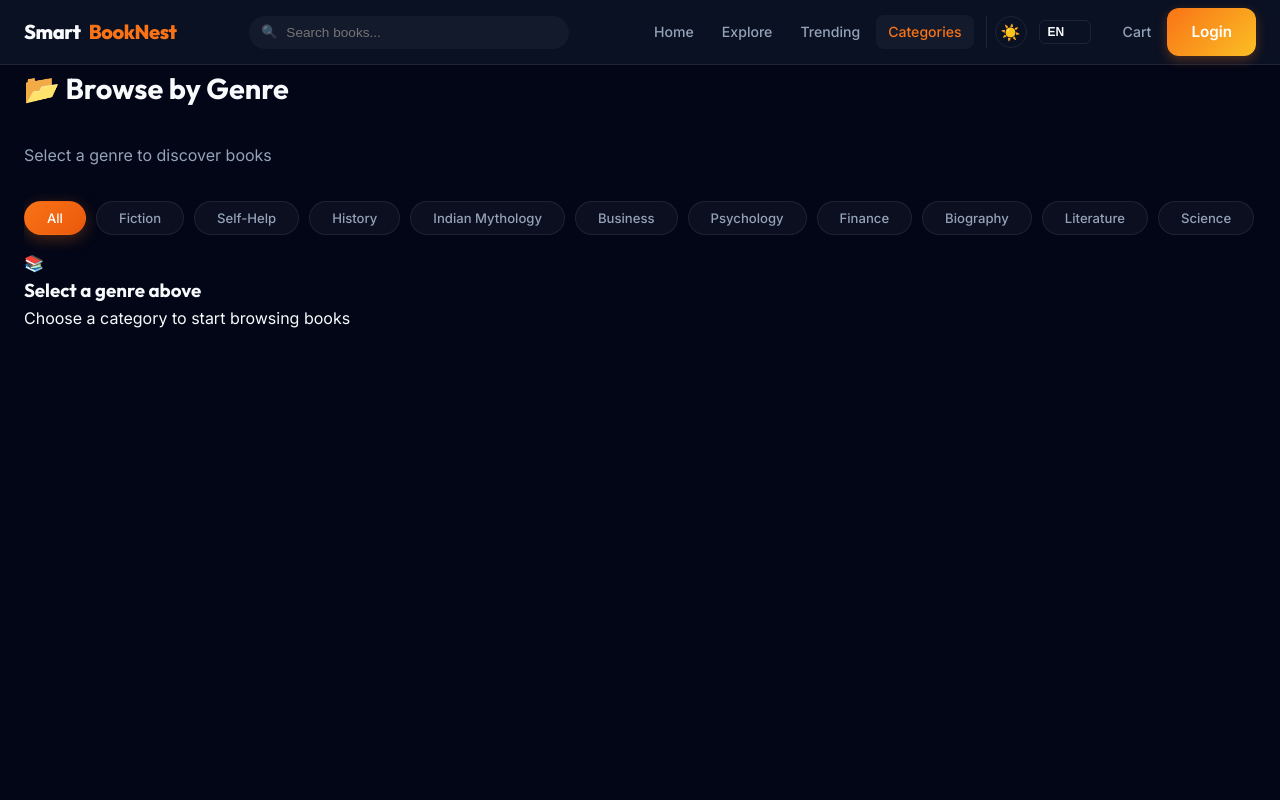
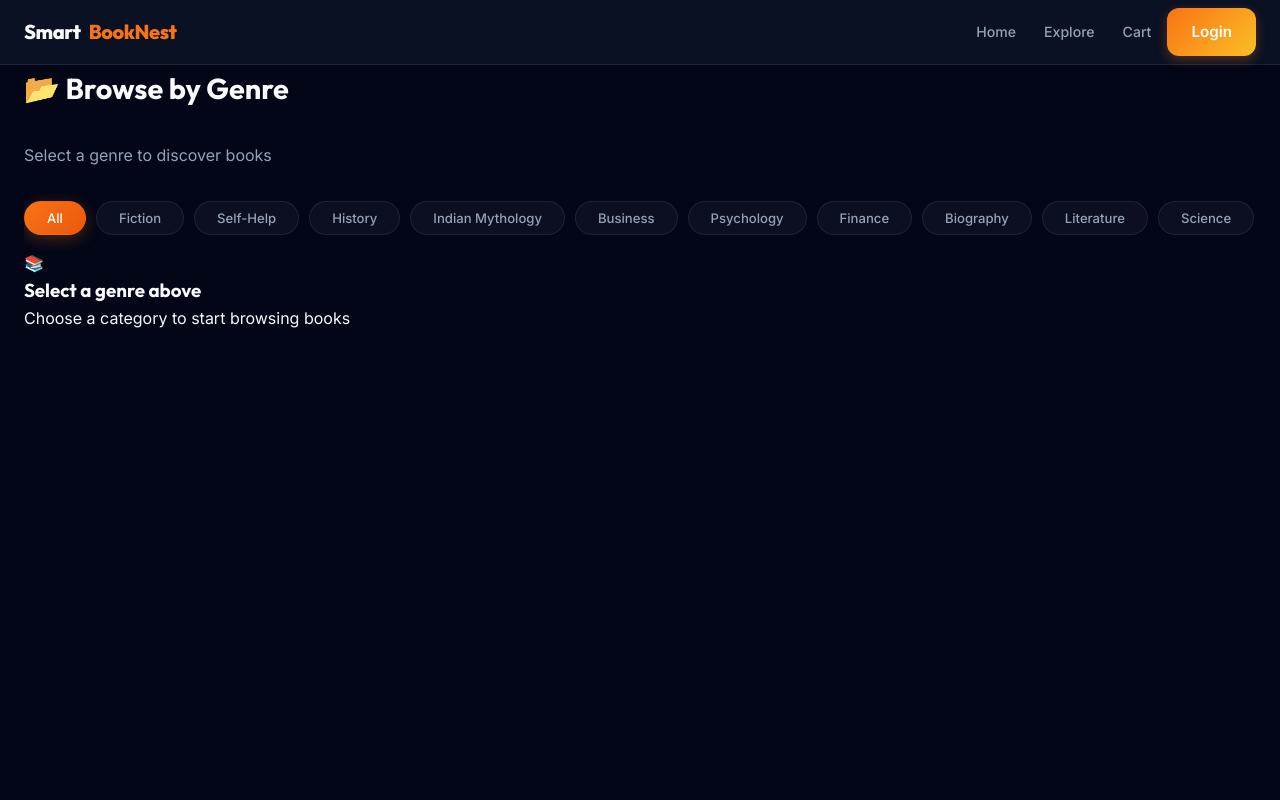
Before and after one commit to KandadiCharanTej/BookNest, a React (Vite) app: page /categories in a window 1280 px wide. Shown: the top 800 px of the page. Built offline with nearby package versions, Linux system fonts and the light colour scheme.

Commit message:
Ultra-minimalist navbar, multi-quantity cart support, and updated Explore search

```diff
--- a/src/components/Navbar/Navbar.css
+++ b/src/components/Navbar/Navbar.css
@@ -88,91 +88,12 @@
   color: var(--accent-primary);
 }
 
-/* Controls Section */
-.nav-controls {
-  display: flex;
-  align-items: center;
-  gap: 8px;
-  padding: 0 8px;
-  border-left: 1px solid var(--border-color);
-  margin-left: 8px;
+/* Dropdown & Profile Section */
+.nav-profile-container {
+  position: relative;
+  margin-left: 10px;
 }
 
-.control-btn {
-  background: transparent;
-  width: 34px;
-  height: 34px;
-  border-radius: 10px;
-  display: flex;
-  align-items: center;
-  justify-content: center;
-  font-size: 1.1rem;
-  color: var(--text-primary);
-}
-
-.control-btn:hover {
-  background: rgba(128, 128, 128, 0.08);
-}
-
-.lang-select {
-  background: rgba(128, 128, 128, 0.08);
-  border: 1px solid transparent;
-  color: var(--text-primary);
-  font-size: 0.75rem;
-  font-weight: 700;
-  padding: 6px 8px;
-  border-radius: 8px;
-  cursor: pointer;
-  appearance: none;
-  -webkit-appearance: none;
-}
-
-.lang-select:hover {
-  border-color: var(--border-color);
-}
-
-.nav-controls {
-  display: flex;
-  align-items: center;
-  gap: 12px;
-  margin: 0 8px;
-}
-
-.control-btn {
-  background: transparent;
-  border: 1px solid var(--border-color);
-  width: 32px;
-  height: 32px;
-  border-radius: 50%;
-  display: flex;
-  align-items: center;
-  justify-content: center;
-  font-size: 1rem;
-  color: var(--text-primary);
-  cursor: pointer;
-  transition: var(--transition);
-}
-
-.control-btn:hover {
-  background: var(--bg-secondary);
-  border-color: var(--accent-primary);
-}
-
-.lang-select {
-  background: transparent;
-  border: 1px solid var(--border-color);
-  color: var(--text-primary);
-  font-size: 0.75rem;
-  font-weight: 600;
-  padding: 4px 8px;
-  border-radius: 6px;
-  cursor: pointer;
-  outline: none;
-}
-
-.lang-select:hover {
-  border-color: var(--accent-primary);
-}
 
 .nav-profile-container {
   position: relative;
@@ -225,17 +146,18 @@
   position: absolute;
   top: calc(100% + 10px);
   right: 0;
-  width: 200px;
-  padding: 8px;
+  width: 220px;
   display: flex;
   flex-direction: column;
-  background: rgba(15, 23, 42, 0.95);
-  backdrop-filter: blur(20px);
+  background: var(--bg-glass);
+  backdrop-filter: blur(24px);
+  -webkit-backdrop-filter: blur(24px);
   border: 1px solid var(--border-color);
   border-radius: var(--radius-md);
   z-index: 1000;
   animation: slideDown 0.2s ease-out;
-  box-shadow: 0 10px 25px rgba(0, 0, 0, 0.5);
+  box-shadow: var(--shadow-lg);
+  overflow: hidden;
 }
 
 @keyframes slideDown {
@@ -243,29 +165,107 @@
   to { transform: translateY(0); opacity: 1; }
 }
 
+.dropdown-header {
+  padding: 16px;
+  background: rgba(128, 128, 128, 0.05);
+}
+
+.dropdown-user-name {
+  display: block;
+  font-weight: 700;
+  font-size: 0.9rem;
+  color: var(--text-primary);
+}
+
+.dropdown-user-email {
+  display: block;
+  font-size: 0.75rem;
+  color: var(--text-secondary);
+}
+
 .dropdown-item {
   padding: 10px 16px;
   color: var(--text-secondary);
   text-decoration: none;
-  font-size: 0.9rem;
-  border-radius: var(--radius-sm);
+  font-size: 0.88rem;
+  font-weight: 500;
   transition: all 0.2s;
-  text-align: left;
+  display: flex;
+  align-items: center;
+  gap: 10px;
 }
 
 .dropdown-item:hover {
-  background: rgba(255, 255, 255, 0.05);
+  background: rgba(128, 128, 128, 0.08);
   color: var(--text-primary);
+}
+
+.dropdown-settings {
+  padding: 8px 0;
+}
+
+.setting-item {
+  display: flex;
+  align-items: center;
+  justify-content: space-between;
+  padding: 8px 16px;
+  font-size: 0.82rem;
+  color: var(--text-primary);
+}
+
+.mini-toggle {
+  background: transparent;
+  padding: 0;
+  border: none;
+}
+
+.toggle-track {
+  width: 32px;
+  height: 18px;
+  background: rgba(128, 128, 128, 0.2);
+  border-radius: 20px;
+  position: relative;
+  transition: var(--transition);
+}
+
+.toggle-track.active {
+  background: var(--accent-primary);
+}
+
+.toggle-thumb {
+  width: 14px;
+  height: 14px;
+  background: #fff;
+  border-radius: 50%;
+  position: absolute;
+  top: 2px;
+  left: 2px;
+  transition: var(--transition);
+}
+
+.toggle-track.active .toggle-thumb {
+  left: 16px;
+}
+
+.lang-select-mini {
+  background: rgba(128, 128, 128, 0.08);
+  border: 1px solid var(--border-color);
+  border-radius: 6px;
+  color: var(--text-primary);
+  font-size: 0.7rem;
+  font-weight: 600;
+  padding: 2px 4px;
+  cursor: pointer;
+  outline: none;
 }
 
 .dropdown-divider {
   height: 1px;
   background: var(--border-color);
-  margin: 8px 0;
 }
 
 .logout-item {
-  color: #F87171;
+  color: var(--danger) !important;
   background: none;
   border: none;
   cursor: pointer;
@@ -273,7 +273,7 @@
 }
 
 .logout-item:hover {
-  background: rgba(248, 113, 113, 0.1);
+  background: rgba(239, 68, 68, 0.08);
 }
 
 /* Hamburger */
--- a/src/components/Navbar/Navbar.jsx
+++ b/src/components/Navbar/Navbar.jsx
@@ -10,7 +10,6 @@ import './Navbar.css';
 export default function Navbar() {
   const { isAuthenticated, user, logout } = useAuth();
   const { cartCount } = useCart();
-  const [query, setQuery] = useState('');
   const [menuOpen, setMenuOpen] = useState(false);
   const [dropdownOpen, setDropdownOpen] = useState(false);
   const navigate = useNavigate();
@@ -30,15 +29,6 @@ export default function Navbar() {
     return () => document.removeEventListener('mousedown', handleClickOutside);
   }, []);
 
-  // Handle search form submit
-  const handleSearch = (e) => {
-    e.preventDefault();
-    if (query.trim()) {
-      navigate(`/explore?search=${encodeURIComponent(query.trim())}`);
-      setQuery('');
-      setMenuOpen(false);
-    }
-  };
 
   return (
     <nav className="navbar" id="main-navbar">
@@ -48,40 +38,10 @@ export default function Navbar() {
           Smart <span className="logo-accent">BookNest</span>
         </Link>
 
-        {/* Search Bar */}
-        <form className="navbar-search" onSubmit={handleSearch}>
-          <span className="search-icon">🔍</span>
-          <input
-            type="text"
-            className="search-input"
-            placeholder={t.searchPlaceholder}
-            value={query}
-            onChange={(e) => setQuery(e.target.value)}
-          />
-        </form>
 
         <div className={`navbar-links ${menuOpen ? 'open' : ''}`}>
           <NavLink to="/" className="nav-link" onClick={() => setMenuOpen(false)}>{t.home}</NavLink>
           <NavLink to="/explore" className="nav-link" onClick={() => setMenuOpen(false)}>{t.explore}</NavLink>
-          <NavLink to="/trending" className="nav-link" onClick={() => setMenuOpen(false)}>{t.trending}</NavLink>
-          <NavLink to="/categories" className="nav-link" onClick={() => setMenuOpen(false)}>{t.categories}</NavLink>
-
-          <div className="nav-controls">
-            <button className="control-btn theme-toggle" onClick={toggleTheme} title="Toggle Theme">
-              {isDarkMode ? '☀️' : '🌙'}
-            </button>
-
-            <select
-              className="lang-select"
-              value={lang}
-              onChange={(e) => changeLanguage(e.target.value)}
-              aria-label="Select Language"
-            >
-              <option value="en">EN</option>
-              <option value="hi">हिन्दी</option>
-              <option value="te">తెలుగు</option>
-            </select>
-          </div>
 
           <NavLink to="/cart" className="nav-link cart-link" onClick={() => setMenuOpen(false)}>
             {t.cart}
@@ -101,9 +61,41 @@ export default function Navbar() {
 
               {dropdownOpen && (
                 <div className="profile-dropdown glass-card">
+                  <div className="dropdown-header">
+                    <span className="dropdown-user-name">{user?.name}</span>
+                    <span className="dropdown-user-email">{user?.email}</span>
+                  </div>
+                  <div className="dropdown-divider"></div>
+
                   <Link to="/profile" className="dropdown-item" onClick={() => setDropdownOpen(false)}>👤 {t.profile}</Link>
                   <Link to="/orders" className="dropdown-item" onClick={() => setDropdownOpen(false)}>📦 {t.orders}</Link>
                   <Link to="/wishlist" className="dropdown-item" onClick={() => setDropdownOpen(false)}>♥ {t.wishlist}</Link>
+
+                  <div className="dropdown-divider"></div>
+
+                  <div className="dropdown-settings">
+                    <div className="setting-item">
+                      <span>{isDarkMode ? '🌙' : '☀️'} Theme</span>
+                      <button className="mini-toggle" onClick={toggleTheme}>
+                        <div className={`toggle-track ${isDarkMode ? 'active' : ''}`}>
+                          <div className="toggle-thumb"></div>
+                        </div>
+                      </button>
+                    </div>
+                    <div className="setting-item">
+                      <span>🌐 Lang</span>
+                      <select
+                        className="lang-select-mini"
+                        value={lang}
+                        onChange={(e) => changeLanguage(e.target.value)}
+                      >
+                        <option value="en">EN</option>
+                        <option value="hi">हिन्दी</option>
+                        <option value="te">తెలుగు</option>
+                      </select>
+                    </div>
+                  </div>
+
                   <div className="dropdown-divider"></div>
                   <button className="dropdown-item logout-item" onClick={() => { logout(); setDropdownOpen(false); }}>{t.logout}</button>
                 </div>
--- a/src/pages/Explore/Explore.jsx
+++ b/src/pages/Explore/Explore.jsx
@@ -3,10 +3,12 @@ import { useState, useEffect } from 'react';
 import { useSearchParams, useNavigate } from 'react-router-dom';
 import BookCard from '../../components/BookCard';
 import Loader from '../../components/Loader';
+import { useLanguage } from '../../context/LanguageContext';
 import { searchBooks } from '../../services/api';
 import './Explore.css';
 
 export default function Explore() {
+  const { t } = useLanguage();
   const [searchParams] = useSearchParams();
   const searchQuery = searchParams.get('search') || '';
 
@@ -51,25 +53,25 @@ export default function Explore() {
   return (
     <main className="explore-page container" id="explore-page">
       <div className="explore-header">
-        <h1 className="page-title">📚 Explore Books</h1>
+        <h1 className="page-title">📚 {t.explore}</h1>
         <p className="page-subtitle">
           {searchQuery
             ? `Showing results for "${searchQuery}"`
-            : 'Discover thousands of amazing books from all over the world'}
+            : t.heroSubtitle}
         </p>
 
         {/* Search form */}
         <form className="explore-search" onSubmit={handleSearch}>
           <input
             type="text"
-            placeholder="Search by title, author, or genre..."
+            placeholder={t.searchPlaceholder}
             value={query}
             onChange={(e) => setQuery(e.target.value)}
             className="form-input explore-search-input"
             id="explore-search-input"
           />
           <button type="submit" className="btn btn-primary" id="explore-search-btn">
-            🔍 Search
+            🔍 {t.explore}
           </button>
         </form>
       </div>
```
